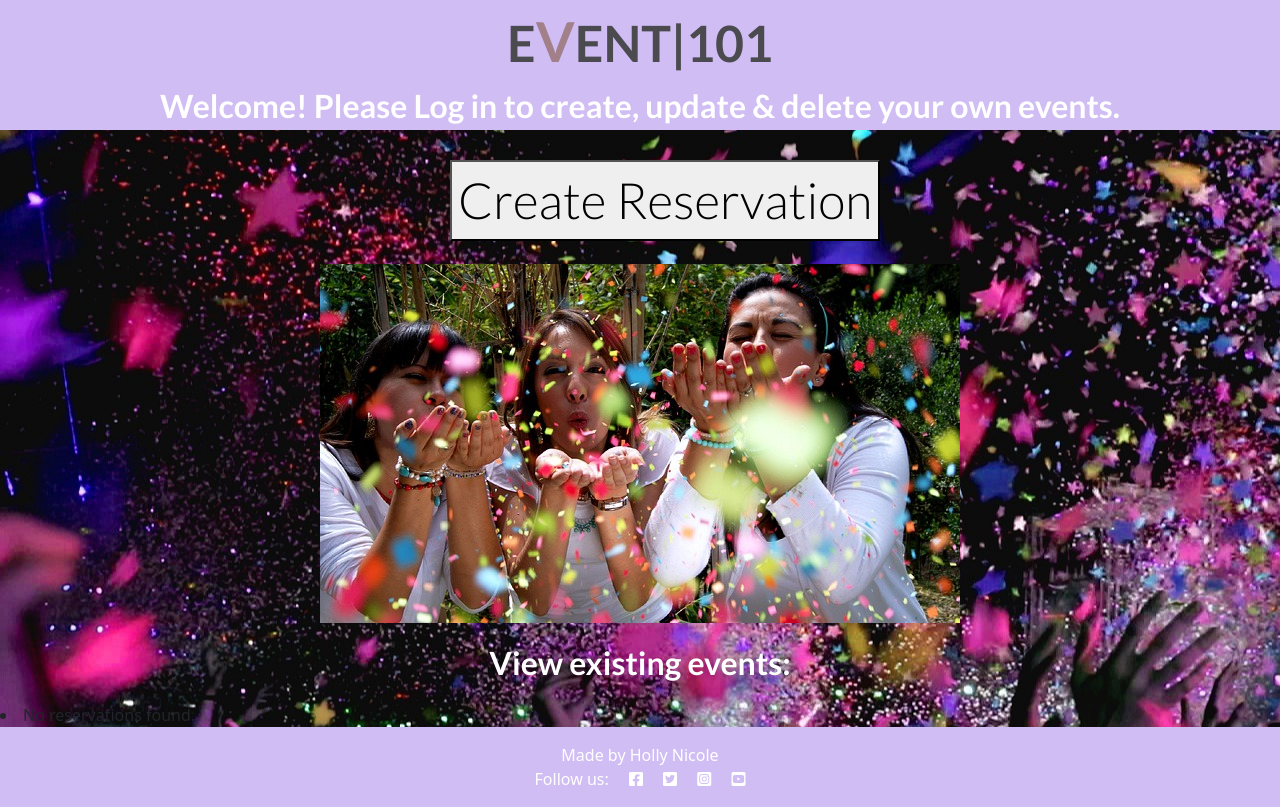
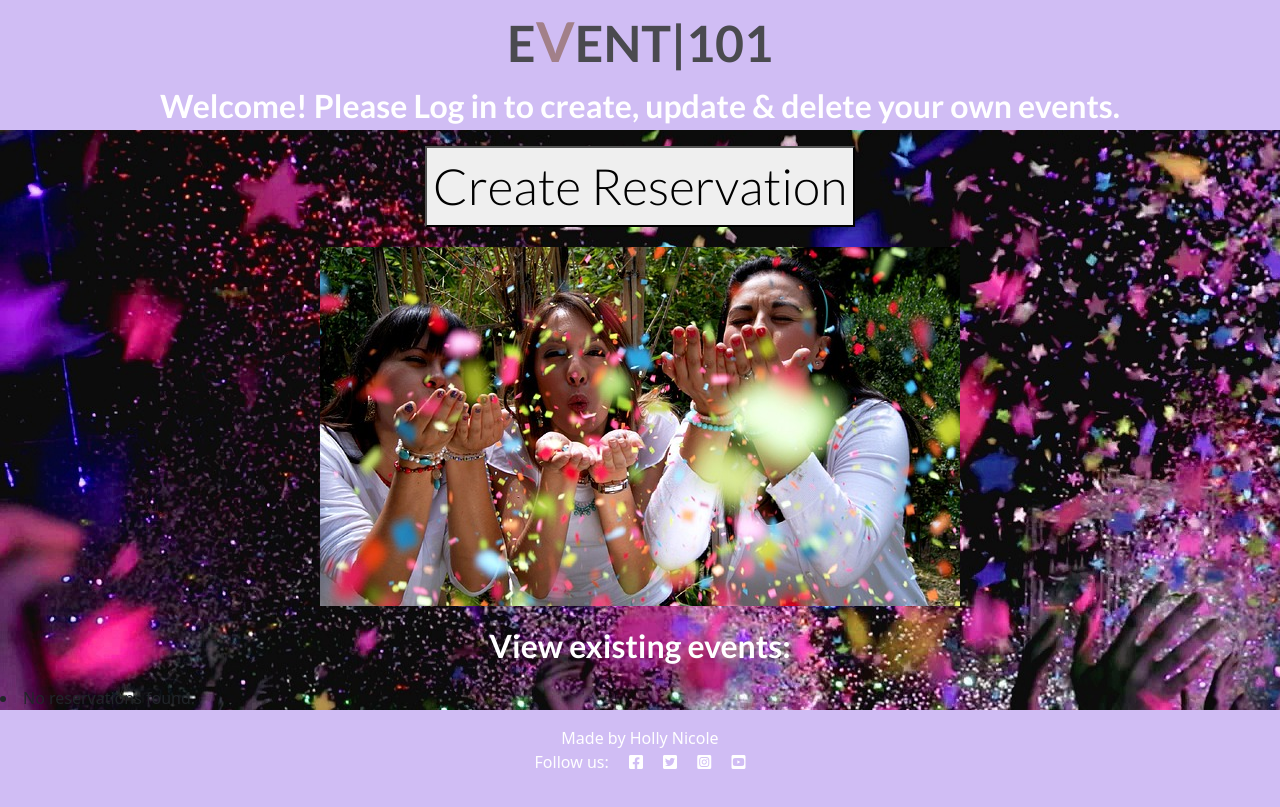
Before and after one commit to hnjw-png/DJANGOBLOG, a Django app: page / in a window 1280 px wide. Shown: the part 60-867 px from the top of the page. After the commit the page ends 829 px from the top, so only its background shows below. Run offline with Django 3.2, Linux system fonts and the light colour scheme; data that the repository does not hold is empty; parts of the project's set-up code (start-up, migrations or seed data) failed here and were passed over.

Commit message:
edit css for all mobile devices.

```diff
--- a/static/css/style.css
+++ b/static/css/style.css
@@ -121,7 +121,7 @@
         font-size: 50px;
         font-weight: 10;
         text-decoration: none;
-        text-align: center;
+
 
     }
 
@@ -141,15 +141,12 @@
 
 .create {
 
-    font-style: normal;
-    font-family: 'Lato', sans-serif;
-    font-size: 30px;
-    font-weight: 10;
-    color: white;
+
+    display: flex;
+    margin: auto;
+    justify-content: center;
     text-decoration: none;
-    margin-left: auto;
-    margin-right: auto;
-
+    border: none;
 
 
 }
@@ -284,55 +281,3 @@ button:hover {
 
 
 }
-
-/*media query over 768px */
-@media (min-width: 768px) {
-
-    .create {
-
-        font-style: normal;
-        font-family: 'Lato', sans-serif;
-        font-size: 65px;
-        font-weight: 10;
-        color: #a28089;
-        text-decoration: none;
-        text-align: center;
-        margin-left: 450px;
-
-
-    }
-  }
-
-  @media (max-width: 280px) {
-
-    .create {
-
-        font-style: normal;
-        font-family: 'Lato', sans-serif;
-        font-size: 55px;
-        font-weight: 10;
-        color: #a28089;
-        text-decoration: none;
-        text-align: center;
-
-
-
-    }
-
-  }
-
-  @media (min-width: 768px) {
-
-  .register {
-
-    font-style: normal;
-    font-family: 'Lato', sans-serif;
-    font-size: 50px;
-    font-weight: 10;
-    color: #a28089;
-    text-decoration: none;
-    margin-inline-start: 17%;
-
-}
-
-  }
```
